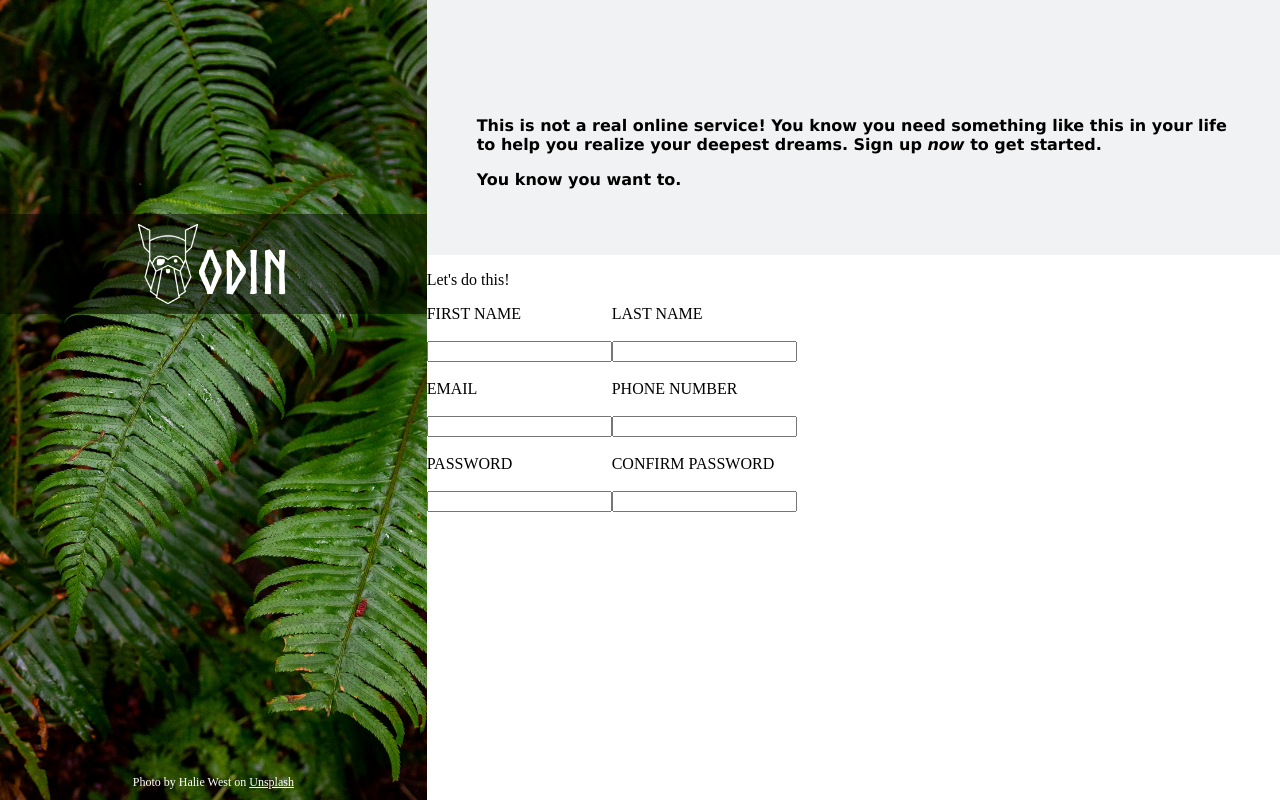
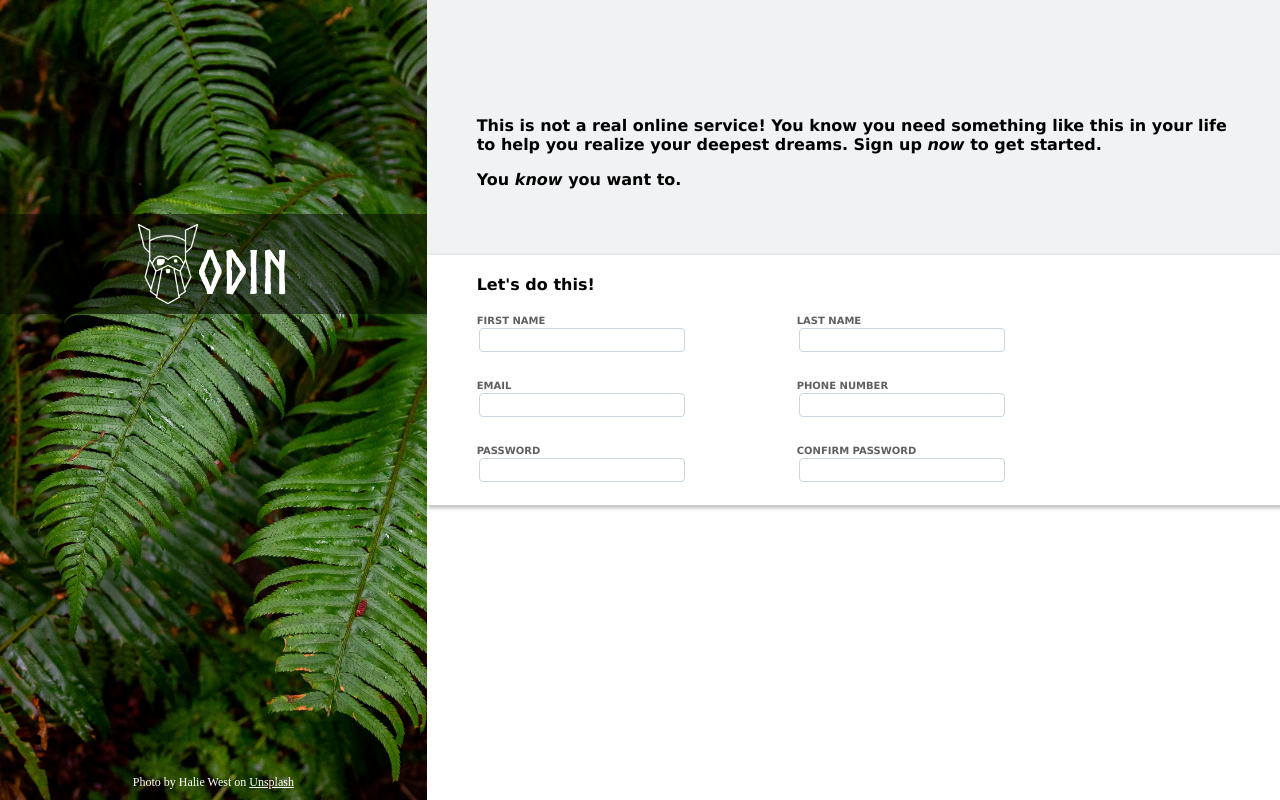
Before and after one commit to alicehe2003/sign_up_form, a plain HTML site: page index.html in a window 1280 px wide. Drawn offline with Linux system fonts and the light colour scheme.

Commit message:
Implemented css for form area in middle right section.

```diff
--- a/index.html
+++ b/index.html
@@ -25,7 +25,7 @@
                     Sign up <em>now</em> to get started.
                 </p>
                 <p>
-                    You know you want to.
+                    You <em>know</em> you want to.
                 </p>
             </div>
             <form>
@@ -33,36 +33,36 @@
 
                 <div class="name_info">
                     <div class="set">
-                        <label for="fname">FIRST NAME</label><br>
+                        <label for="fname">FIRST NAME</label>
                         <input type="text" id="fname" name="fname"><br>
                     </div>
 
                     <div class="set">
-                        <label for="lname">LAST NAME</label><br>
+                        <label for="lname">LAST NAME</label>
                         <input type="text" id="lname" name="lname"><br>
                     </div>
                 </div>
 
                 <div class="contact_info">
                     <div class="set">
-                        <label for="email">EMAIL</label><br>
+                        <label for="email">EMAIL</label>
                         <input type="email" id="email" name="email"><br>
                     </div>
 
                     <div class="set">
-                        <label for="num">PHONE NUMBER</label><br>
+                        <label for="num">PHONE NUMBER</label>
                         <input type="number" id="num" name="num"><br>
                     </div>
                 </div>
 
                 <div class="password">
                     <div class="set">
-                        <label for="pass">PASSWORD</label><br>
+                        <label for="pass">PASSWORD</label>
                         <input type="password" id="pass" name="pass"><br>
                     </div>
 
                     <div class="set">
-                        <label for="passCon">CONFIRM PASSWORD</label><br>
+                        <label for="passCon">CONFIRM PASSWORD</label>
                         <input type="password" id="passCon" name="passCon"><br>
                     </div>
                 </div>
--- a/style.css
+++ b/style.css
@@ -99,6 +99,7 @@ p.credits {
 form {
     display: flex;
     flex-direction: column;
+    box-shadow: 1.5px 1.5px 4px 1px rgb(190, 190, 190);
 }
 
 .name_info, .contact_info, .password {
@@ -109,4 +110,27 @@ form {
 .set {
     display: flex;
     flex-direction: column;
+    margin-top: 5px;
+    margin-bottom: 10px;
+    margin-left: 50px;
+    margin-right: 60px;
+    font-family: 'Lucida Sans', 'Lucida Sans Regular', 'Lucida Grande', 'Lucida Sans Unicode', Geneva, Verdana, sans-serif;
+    font-size: 10px;
+    font-weight: bold;
+    color: rgb(96, 96, 96);
 }
+
+form p {
+    font-weight: bold;
+    font-family: 'Lucida Sans', 'Lucida Sans Regular', 'Lucida Grande', 'Lucida Sans Unicode', Geneva, Verdana, sans-serif;
+    margin-left: 50px;
+    margin-top: 20px;
+}
+
+input {
+    width: 200px;
+    border: 1px solid rgb(203, 213, 221);
+    border-radius: 4px;
+    height: 20px;
+    margin: 2px;
+}
```
